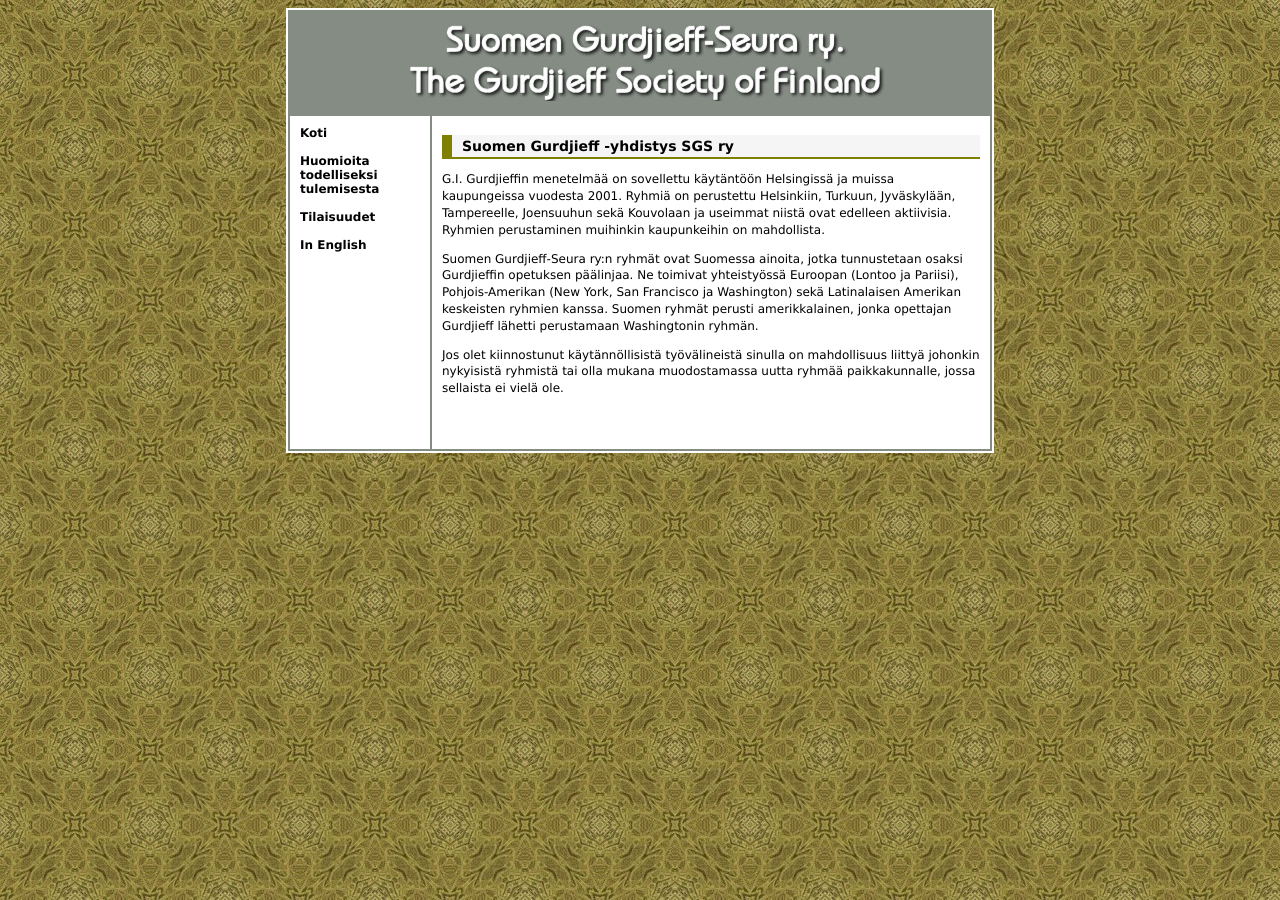
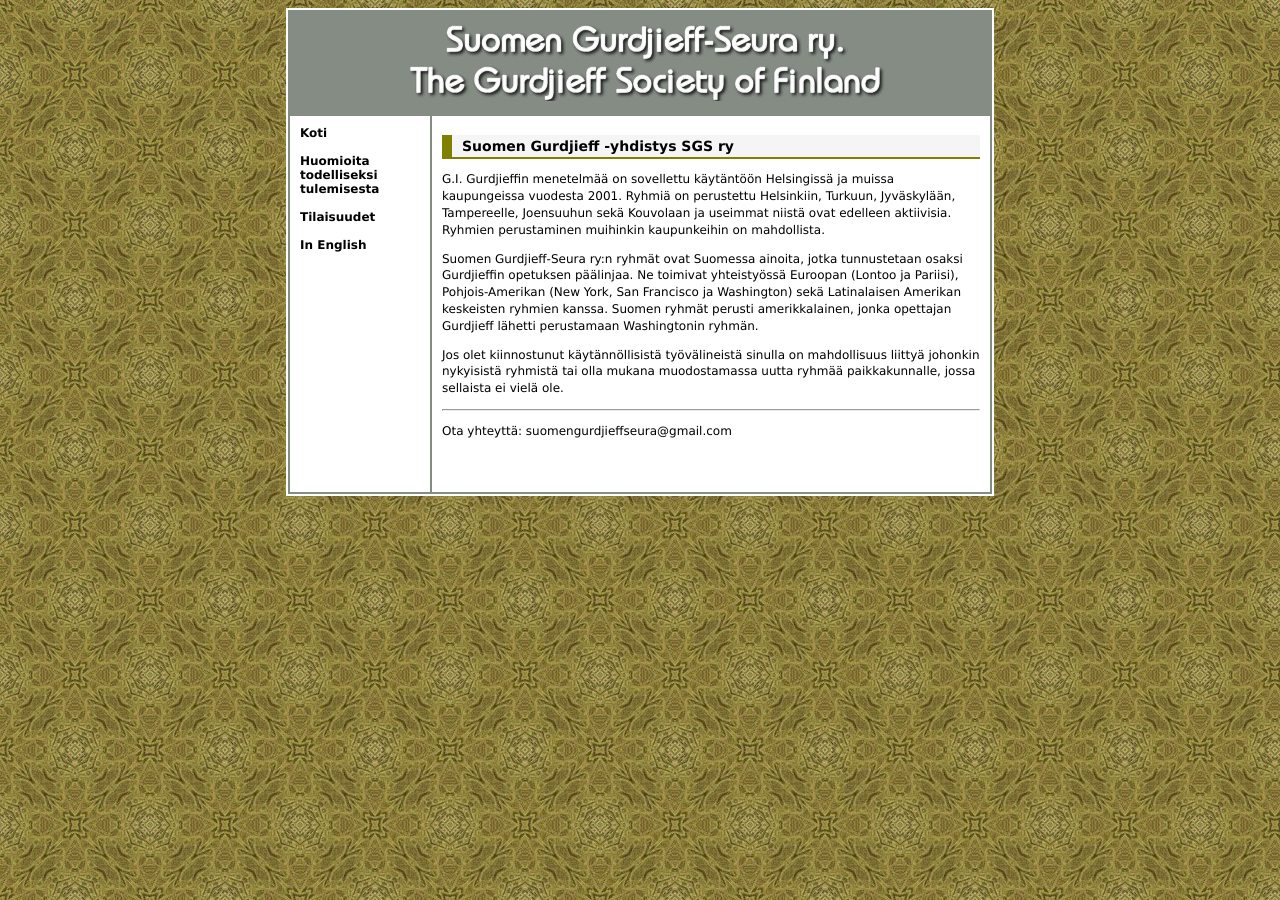
Before and after one commit to miikkant/gurdjieff-finland.github.io, a Jekyll site: the page built from index.md, in a window 1280 px wide. Built offline with Jekyll 4.4.1, drawn with Linux system fonts in a browser that asks for light colours.

Commit message:
Update index.md

```diff
--- a/index.md
+++ b/index.md
@@ -20,3 +20,8 @@
 Jos olet kiinnostunut käytännöllisistä työvälineistä sinulla on mahdollisuus
 liittyä johonkin nykyisistä ryhmistä tai olla mukana muodostamassa uutta ryhmää
 paikkakunnalle, jossa sellaista ei vielä ole.
+
+
+---
+
+Ota yhteyttä: suomengurdjieffseura@gmail.com
```
